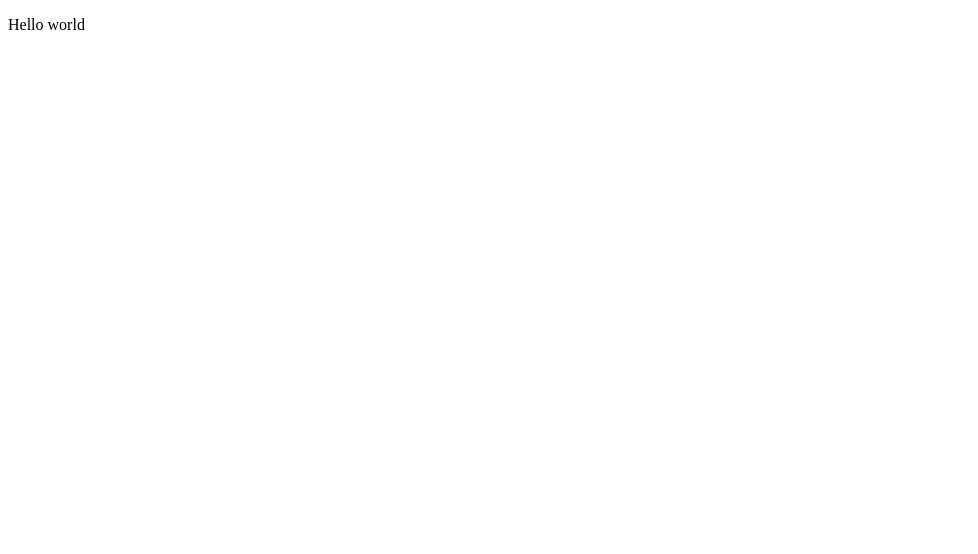
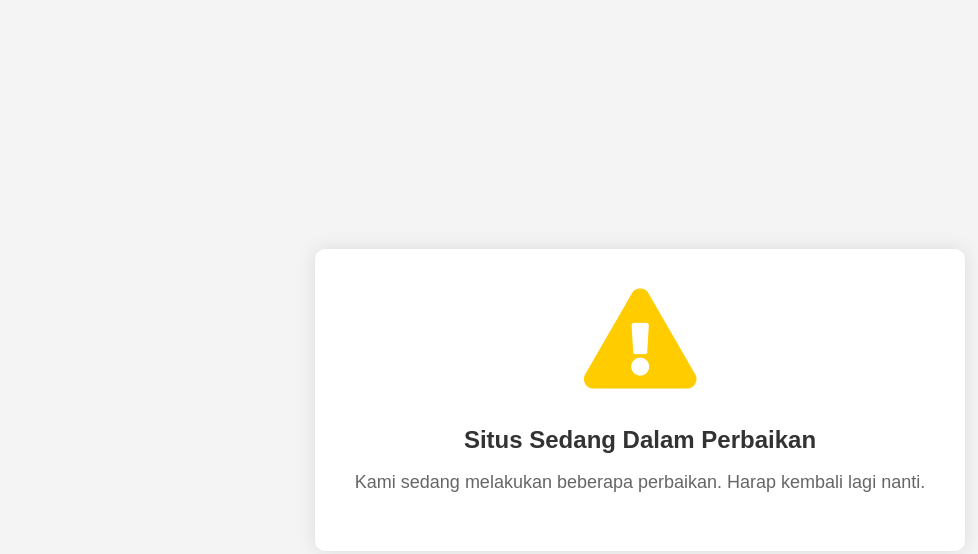
Before and after one commit to denicrizz/DenicrizzTech, a plain HTML site: page index.html in a window 1280 px wide. Shown: the whole page, without its empty margins (0-978 px from the left). Drawn offline with Linux system fonts and the light colour scheme.

Commit message:
maintenance

```diff
--- a/index.html
+++ b/index.html
@@ -3,10 +3,15 @@
 <head>
     <meta charset="UTF-8">
     <meta name="viewport" content="width=device-width, initial-scale=1.0">
-    <title>Web Portofolio</title>
+    <title>Situs Sedang Dalam Perbaikan</title>
+    <link rel="stylesheet" href="styles.css">
+    <link rel="stylesheet" href="https://cdnjs.cloudflare.com/ajax/libs/font-awesome/5.15.4/css/all.min.css">
 </head>
-<p>Hello world</p>
 <body>
-
+    <div class="container">
+        <i class="fas fa-exclamation-triangle maintenance-icon"></i>
+        <h1>Situs Sedang Dalam Perbaikan</h1>
+        <p>Kami sedang melakukan beberapa perbaikan. Harap kembali lagi nanti.</p>
+    </div>
 </body>
 </html>
--- /dev/null
+++ b/styles.css
@@ -0,0 +1,33 @@
+body {
+    margin: 0;
+    font-family: Arial, sans-serif;
+    display: flex;
+    justify-content: center;
+    align-items: center;
+    height: 100vh;
+    background-color: #f4f4f4;
+}
+
+.container {
+    text-align: center;
+    background-color: #ffffff;
+    padding: 40px;
+    border-radius: 10px;
+    box-shadow: 0 0 20px rgba(0, 0, 0, 0.1);
+}
+
+.maintenance-icon {
+    font-size: 100px;
+    color: #ffcc00;
+    margin-bottom: 20px;
+}
+
+h1 {
+    font-size: 24px;
+    color: #333333;
+}
+
+p {
+    font-size: 18px;
+    color: #666666;
+}
```
